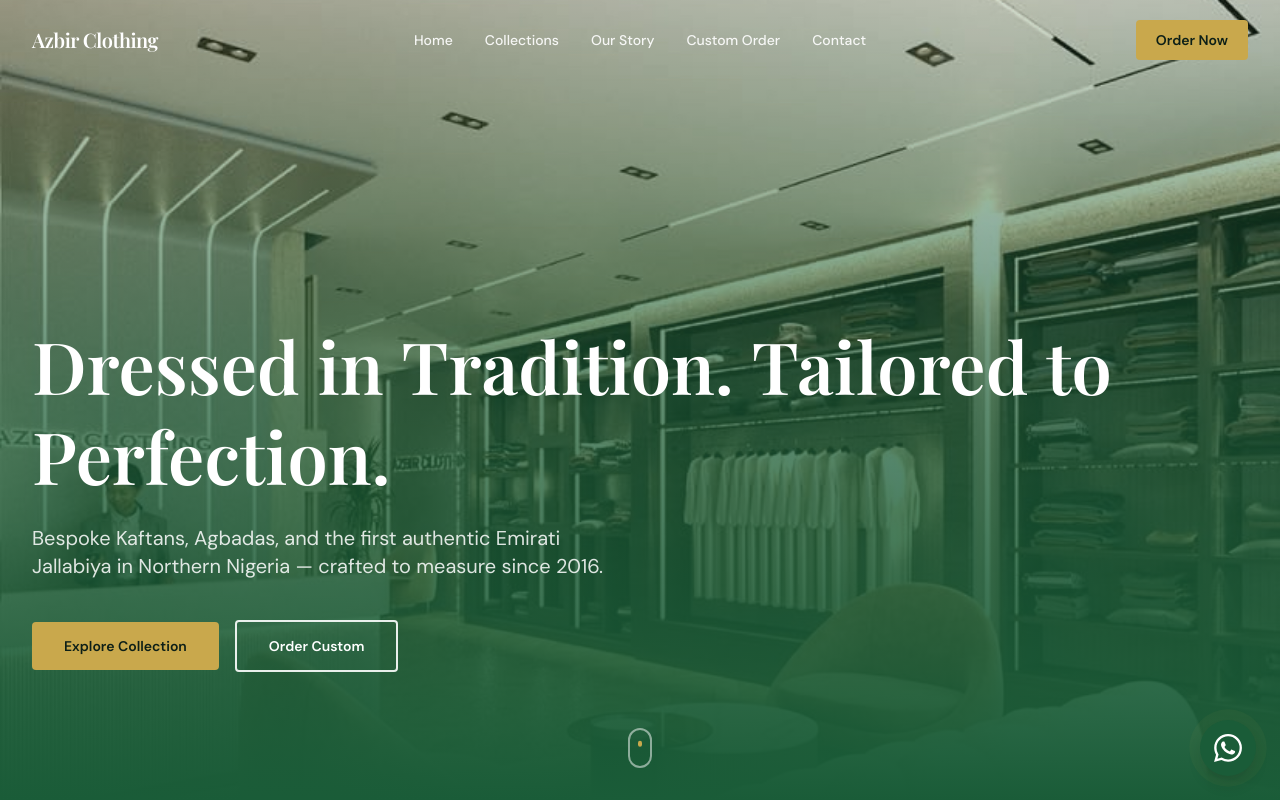
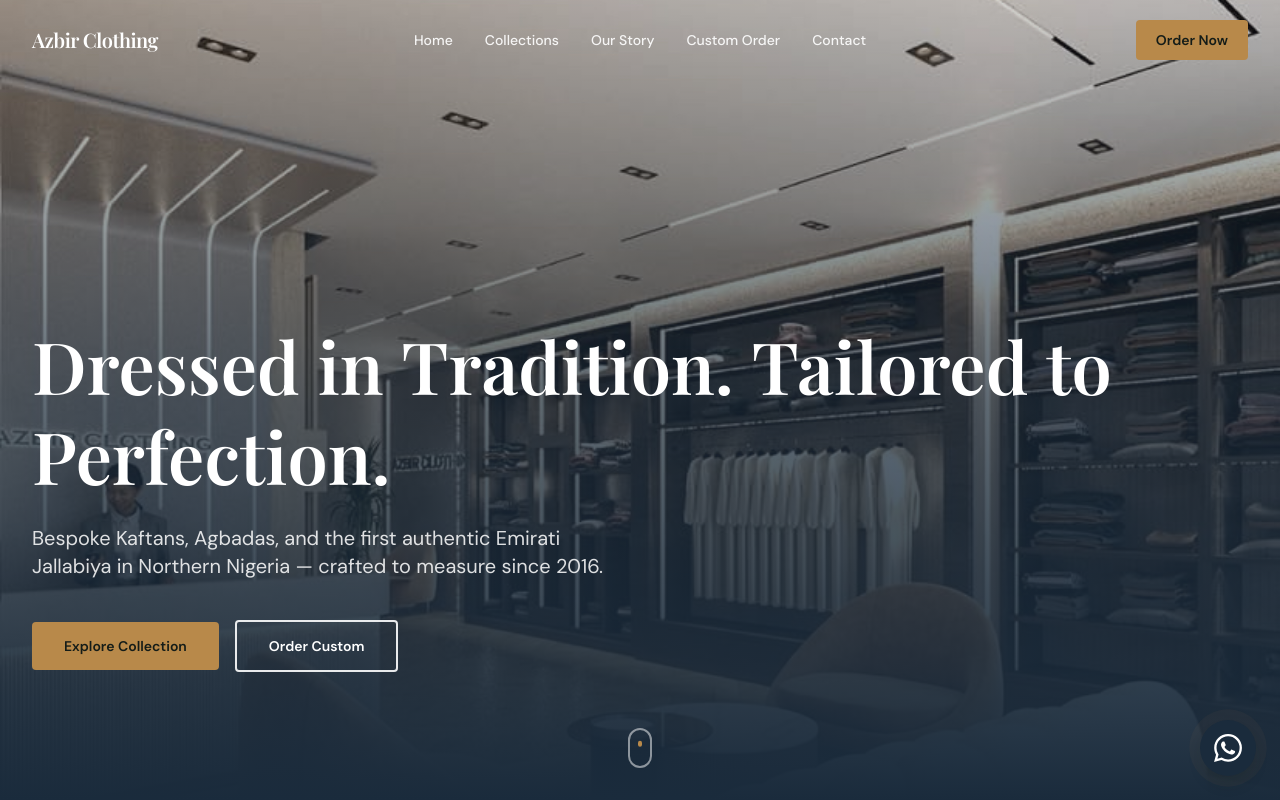
Before and after one commit to Onlysyn/Azbirclothing, a Next.js app: page / in a window 1280 px wide. Shown: the top 800 px of the page. Built offline with nearby package versions, Linux system fonts and the light colour scheme; a web font is replaced by a local one.

Commit message:
Update brand color tokens in Tailwind configuration and global styles for consistency; adjust color values for improved visual identity.

```diff
--- a/app/globals.css
+++ b/app/globals.css
@@ -1,13 +1,13 @@
 @import "tailwindcss";
 @config "../tailwind.config.ts";
 
-/* Brand color tokens — PRD §2 Brand Identity */
+/* Brand color tokens — deep navy, bronze, warm ivory */
 :root {
   --color-white: #ffffff;
-  --color-green: #1a5c38;
-  --color-gold: #c9a84c;
-  --color-dark: #0d1f17;
-  --color-cream: #f8f4ec;
+  --color-green: #1a2b3c;
+  --color-gold: #b8894a;
+  --color-dark: #141c18;
+  --color-cream: #f6f1e8;
 
   /* Semantic aliases */
   --background: var(--color-white);
@@ -17,10 +17,10 @@
 @theme inline {
   /* Colors */
   --color-white: #ffffff;
-  --color-green: #1a5c38;
-  --color-gold: #c9a84c;
-  --color-dark: #0d1f17;
-  --color-cream: #f8f4ec;
+  --color-green: #1a2b3c;
+  --color-gold: #b8894a;
+  --color-dark: #141c18;
+  --color-cream: #f6f1e8;
   --color-background: var(--color-white);
   --color-foreground: var(--color-dark);
 
@@ -64,13 +64,13 @@
   0%,
   100% {
     box-shadow:
-      0 10px 15px -3px rgb(13 31 23 / 0.2),
-      0 0 0 0 rgb(201 168 76 / 0.45);
+      0 10px 15px -3px rgb(20 28 24 / 0.2),
+      0 0 0 0 rgb(184 137 74 / 0.45);
   }
   50% {
     box-shadow:
-      0 10px 15px -3px rgb(13 31 23 / 0.2),
-      0 0 0 12px rgb(201 168 76 / 0);
+      0 10px 15px -3px rgb(20 28 24 / 0.2),
+      0 0 0 12px rgb(184 137 74 / 0);
   }
 }
 
--- a/tailwind.config.ts
+++ b/tailwind.config.ts
@@ -5,12 +5,12 @@ const config: Config = {
     extend: {
       colors: {
         white: "#FFFFFF",
-        green: "#1A5C38",
-        gold: "#C9A84C",
-        dark: "#0D1F17",
-        cream: "#F8F4EC",
+        green: "#1A2B3C",
+        gold: "#B8894A",
+        dark: "#141C18",
+        cream: "#F6F1E8",
         background: "#FFFFFF",
-        foreground: "#0D1F17",
+        foreground: "#141C18",
       },
       fontFamily: {
         display: ["var(--font-playfair-display)", "ui-serif", "Georgia", "serif"],
```
